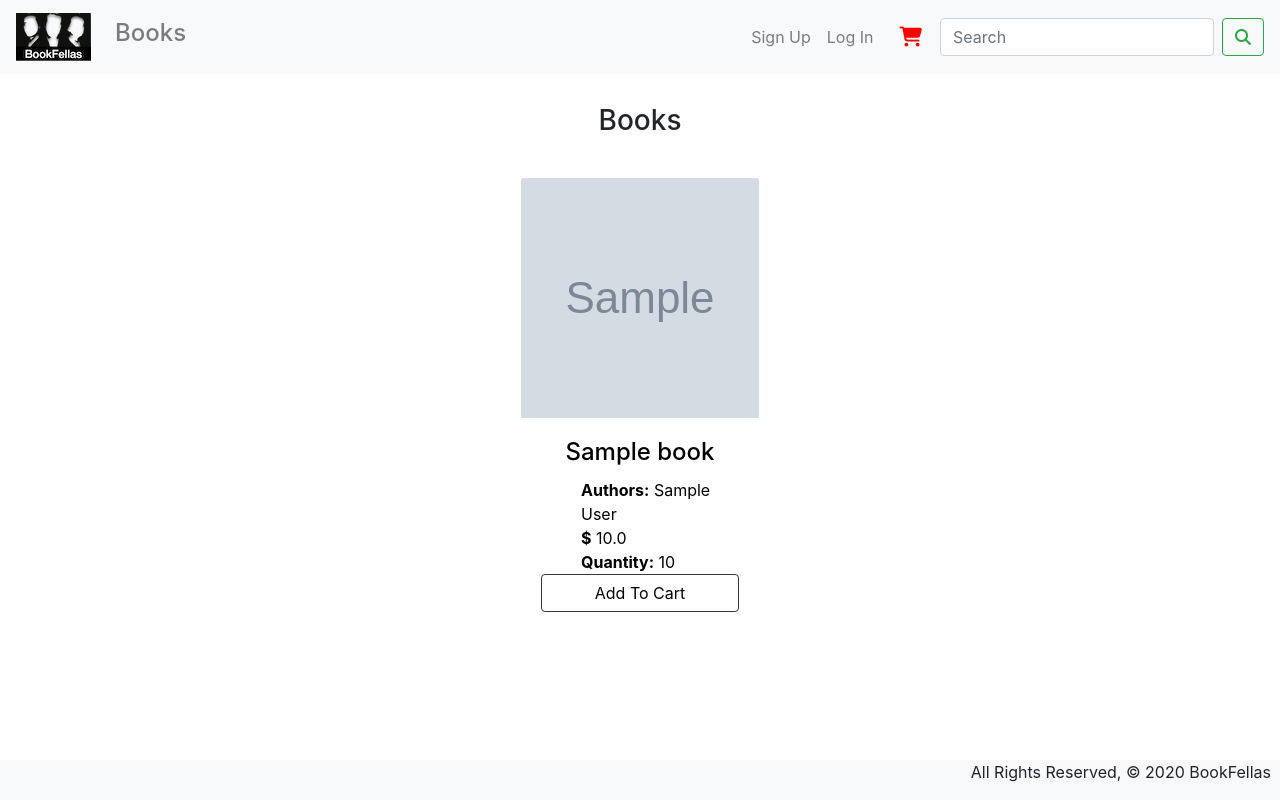
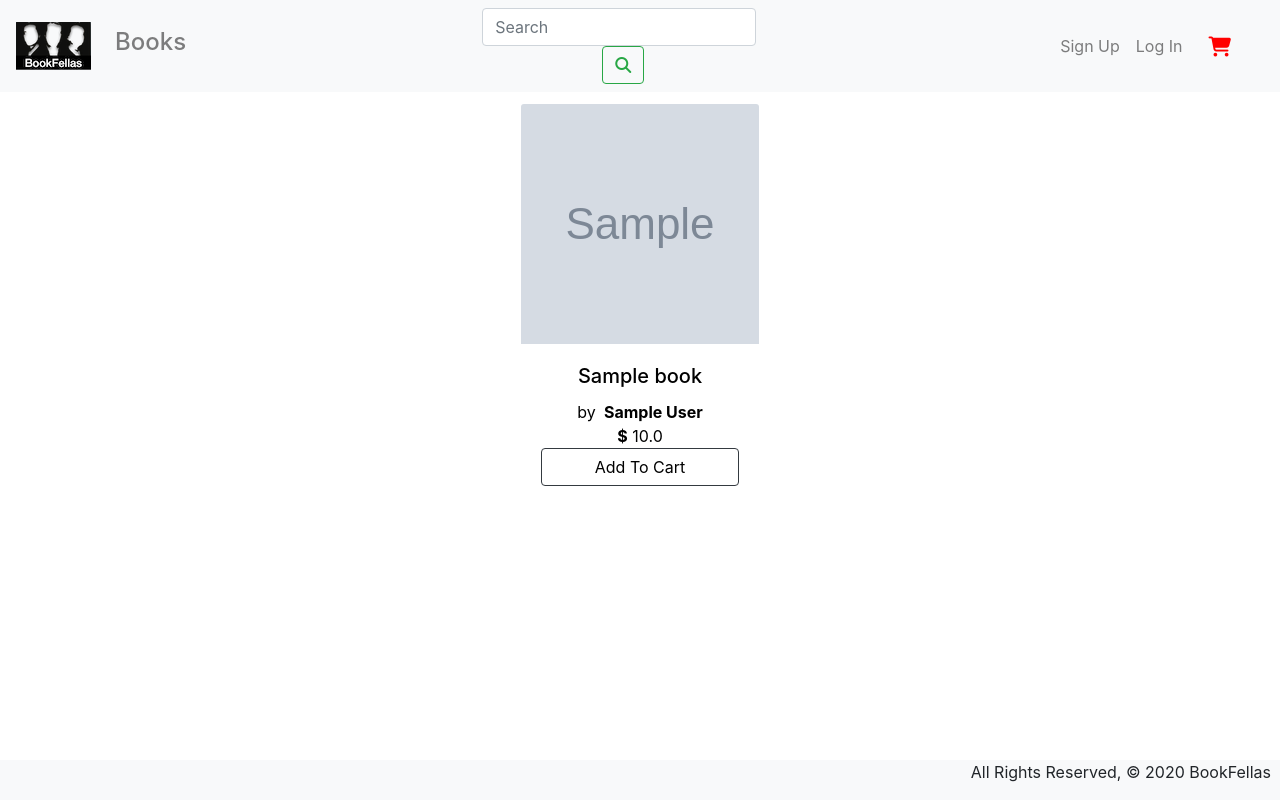
Before and after one commit to BookFellas/book-fellas, a Django app: page /books/ in a window 1280 px wide. Run offline with Django 3.2, Linux system fonts and the light colour scheme; tables that the repository leaves empty hold one stand-in row (values such as "Sample post"); grey boxes marked "Sample" are stand-in pictures; parts of the project's set-up code (start-up, migrations or seed data) failed here and were passed over; some libraries are stand-ins or nearby versions.

Commit message:
update css

```diff
--- a/main_app/models.py
+++ b/main_app/models.py
@@ -58,7 +58,7 @@ class Profile(models.Model):
         return self.user.username
 
     def get_absolute_url(self):
-        return reverse('profiles_update', kwargs={'pk': self.id})
+        return reverse('profiles_index')
 
 @receiver(post_save, sender=User)
 def create_user_profile(sender, instance, created, **kwargs):
--- a/main_app/static/css/style.css
+++ b/main_app/static/css/style.css
@@ -8,6 +8,13 @@ body {
     flex-direction: column;
     text-align: center;
     margin-bottom: 50px;
+}
+
+.navbar {
+    position: fixed;
+    top: 0;
+    width: 100%;
+    z-index: 2;
 }
 
 footer {
@@ -31,11 +38,12 @@ footer {
 
 ul {
     list-style: none;
+    padding: 0 15px;
 }
 
 .card {
+    border: none;
     max-width: 600px;
-    border: none;
 }
 
 .card img {
@@ -100,22 +108,9 @@ table {
 }
 
 .jumbotron {
-    background-image: url(https://parade.com/wp-content/uploads/2018/08/book-stack-library-club-reading-ftr.jpg);
-    background-size: cover;
+    background: linear-gradient(rgba(255, 255, 255, 0.5), rgba(255, 255, 255, 0.7)), url(https://parade.com/wp-content/uploads/2018/08/book-stack-library-club-reading-ftr.jpg) no-repeat 0% 20%/ cover;
     height: 300px;
     margin: 30px auto;
-}
-
-.jumbotron-h1 {
-    position: absolute;
-    left: 0px;
-    right: 0px;
-    bottom: 0px;
-    top: 134px;
-    height: 300px;
-    line-height: 50px;
-    text-align: center;
-    background: rgba(255, 255, 255, 0.7);
 }
 
 a {
@@ -136,7 +131,6 @@ h1 {
     color: rgba(26, 85, 163, 0.822);
     text-align: center;
     font-size: 80px;
-    padding: 50px;
 }
 
 .sign {
@@ -151,3 +145,21 @@ h1 {
 #seed-response {
     padding-top: 30px;
 }
+
+.form-inline {
+    max-width: 250px;
+    margin: auto;
+}
+
+.card-body {
+    overflow: scroll;
+}
+
+.author {
+    text-align: center;
+}
+
+.price {
+    text-align: center;
+    margin-top: auto;
+}
--- a/main_app/templates/base.html
+++ b/main_app/templates/base.html
@@ -25,7 +25,11 @@
 
     <div class="collapse navbar-collapse" id="navbarSupportedContent">
         <li class="navbar-nav"><a class="nav-link" href="{% url 'index' %}"><h4>Books</h4></a></li>
-        <ul class="navbar-nav ml-auto">
+        <form class="form-inline my-2 my-lg-0 row" action="/search/?q=" method="GET">
+            <input class="form-control mr-sm-2" type="text" name="q" placeholder="Search" aria-label="Search" required>
+            <button class="btn btn-outline-success my-2 my-sm-0" type="submit"><i class="fas fa-search"></i></button>
+        </form>
+        <ul class="navbar-nav">
         {% if user.is_authenticated %}
         <li class="nav-item dropdown">
             <a class="nav-link dropdown-toggle" href="#" id="navbarDropdown" role="button" data-toggle="dropdown" aria-haspopup="true" aria-expanded="false">
@@ -48,10 +52,7 @@
             <li class="nav-item"><a class="nav-link" href="{% url 'cart_index' %}"><i class="fas fa-shopping-cart fa-lg" style="margin: 0 10px; color: red"></i></a></li>
         {% endif %}
         </ul>
-        <form class="form-inline my-2 my-lg-0" action="/search/?q=" method="GET">
-            <input class="form-control mr-sm-2" type="text" name="q" placeholder="Search" aria-label="Search" required>
-            <button class="btn btn-outline-success my-2 my-sm-0" type="submit"><i class="fas fa-search"></i></button>
-        </form>
+
     </div>
     </nav>
     <main class="container">
--- a/main_app/templates/books/index.html
+++ b/main_app/templates/books/index.html
@@ -10,16 +10,13 @@
                 <div class="card">
                     <img class="card-img-top" src="{{ book.book_img }}" alt="{{ book.title }}-image">
                     <div class="card-body d-flex flex-column">
-                        <h4 class="card-title">{{ book.title }}</h4>
+                        <h5 class="card-title">{{ book.title| truncatechars:30 }}</h5>
                         <ul class="card-text">
-                            <li><Strong>Authors:</Strong> {{ book.author }}</li>
-                            <li><Strong>$</Strong> {{ book.price}}</li>
-                            {% if book.quantity > 0 %}
-                                <li><Strong>Quantity:</Strong> {{ book.quantity }}</li>
-                            {% else %}
-                                <li><Strong>Quantity:</Strong> Not available</li>
-                            {% endif %}
-                        </ul>
+                            <li class="author">by&nbsp<Strong> {{ book.author| truncatechars:20 }}</Strong></li>
+                            <div class="pricediv">
+							<li class="price"><Strong>$</Strong> {{ book.price}}</li>
+                        	</div>
+						</ul>
                         <a href="#" class="btn btn-outline-dark mt-auto">Add To Cart</a>
                     </div>
                 </div>
--- a/main_app/views.py
+++ b/main_app/views.py
@@ -16,6 +16,7 @@ from rest_framework import status
 from . serializers import bookSerializer
 from django.db.models import Q
 from django.http import JsonResponse
+from django.contrib.staticfiles.templatetags.staticfiles import static
 
 class bookList(APIView):
     def get(self, request):
@@ -120,7 +121,7 @@ def seed_db(request):
                     if item['volumeInfo'].get('imageLinks'):
                         thumbnail = item['volumeInfo']['imageLinks']['thumbnail']
                     else:
-                        thumbnail = 'https://www.chelseagreen.com/wp-content/uploads/400px-x-600px-r01BookNotPictured-414-300x450.jpg'
+                        thumbnail = static('image/no-image.jpg')
 
                     Book.objects.create(
                         isbn=isbn,
```
Also changed, not shown: main_app/templates/books/detail.html (+8 -8 lines), main_app/templates/profiles/index.html (+8 -6 lines), main_app/migrations/0002_auto_20200129_1707.py, main_app/migrations/0003_auto_20200129_2133.py (added), main_app/static/image/no-image.jpg (added).
